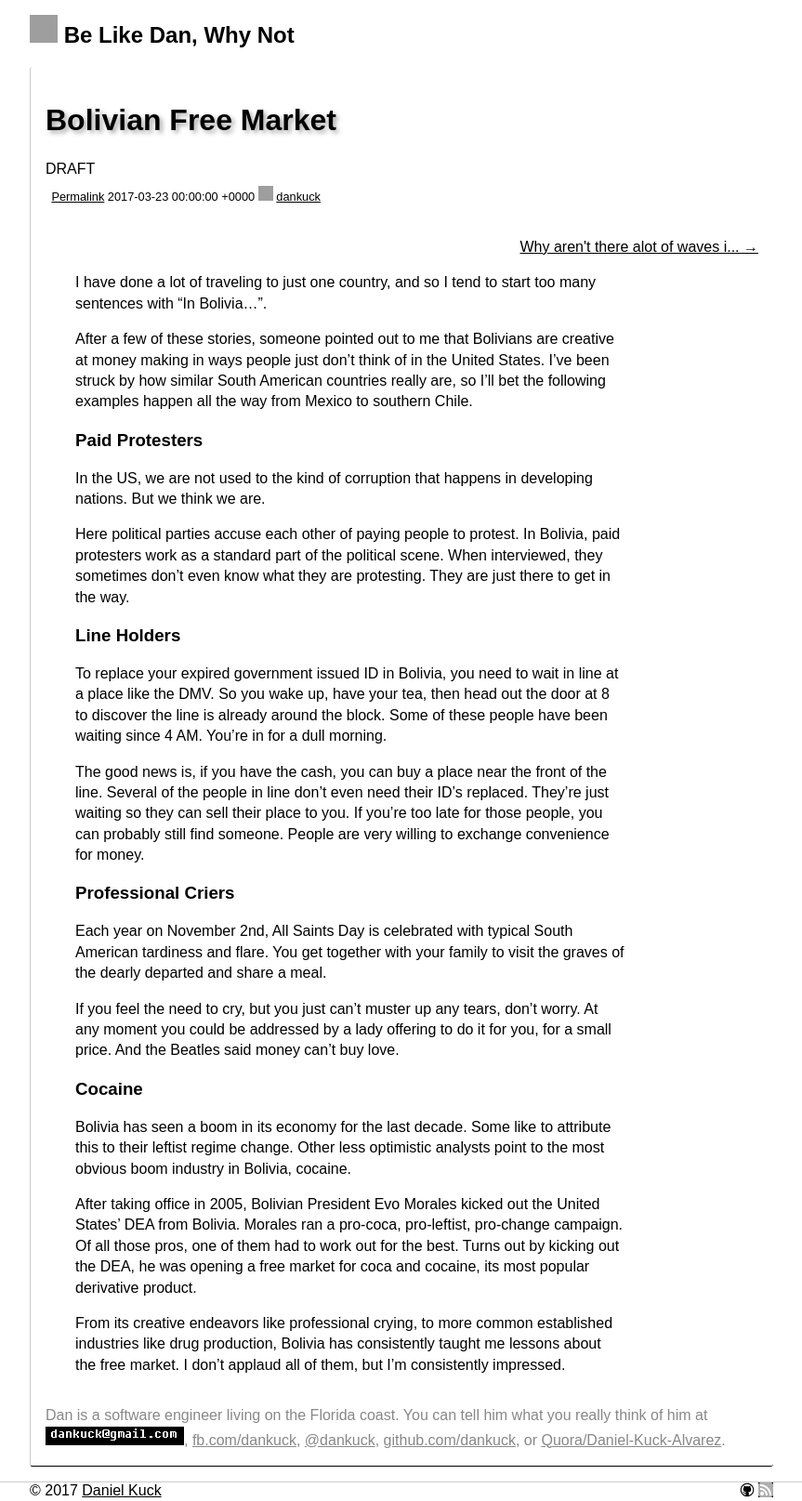
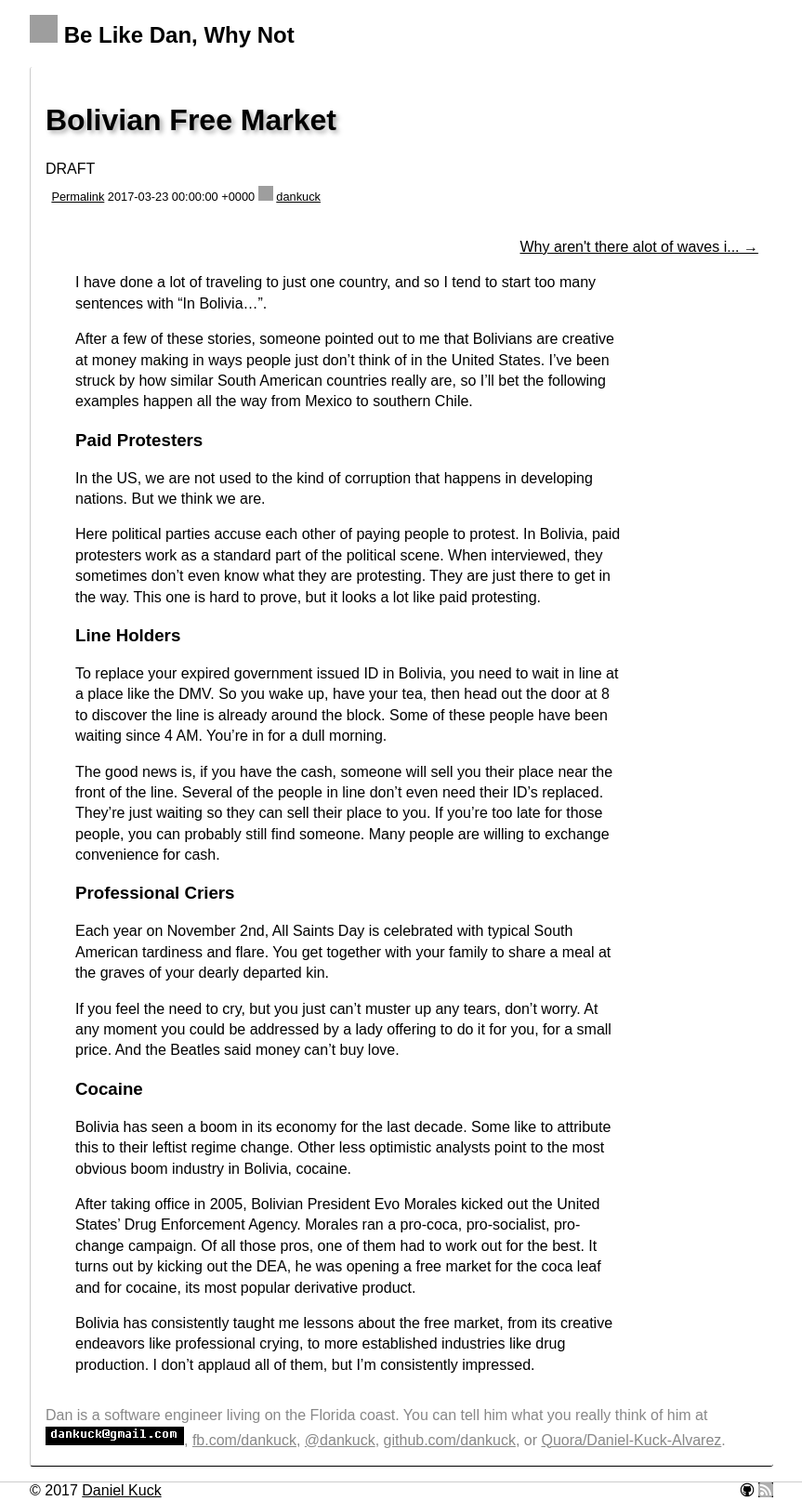
Before and after one commit to dankuck/dankuck.github.io, a Jekyll site: the page built from _posts/2017-03-23-bolivian-free-market.md, in a window 1280 px wide. Shown: the whole page at 93% size, without its empty margins (208-1071 px from the left). Built offline with Jekyll 4.4.1, drawn with Linux system fonts in a browser that asks for light colours; grey boxes are pictures that could not be loaded.

Commit message:
That's about perfect

```diff
--- a/_posts/2017-03-23-bolivian-free-market.md
+++ b/_posts/2017-03-23-bolivian-free-market.md
@@ -15,17 +15,17 @@ After a few of these stories, someone pointed out to me that Bolivians are creat
 
 In the US, we are not used to the kind of corruption that happens in developing nations. But we think we are.
 
-Here political parties accuse each other of paying people to protest. In Bolivia, paid protesters work as a standard part of the political scene. When interviewed, they sometimes don't even know what they are protesting. They are just there to get in the way.
+Here political parties accuse each other of paying people to protest. In Bolivia, paid protesters work as a standard part of the political scene. When interviewed, they sometimes don't even know what they are protesting. They are just there to get in the way. This one is hard to prove, but it looks a lot like paid protesting.
 
 ### Line Holders
 
 To replace your expired government issued ID in Bolivia, you need to wait in line at a place like the DMV. So you wake up, have your tea, then head out the door at 8 to discover the line is already around the block. Some of these people have been waiting since 4 AM. You're in for a dull morning.
 
-The good news is, if you have the cash, you can buy a place near the front of the line. Several of the people in line don't even need their ID's replaced. They're just waiting so they can sell their place to you. If you're too late for those people, you can probably still find someone. People are very willing to exchange convenience for money.
+The good news is, if you have the cash, someone will sell you their place near the front of the line. Several of the people in line don't even need their ID's replaced. They're just waiting so they can sell their place to you. If you're too late for those people, you can probably still find someone. Many people are willing to exchange convenience for cash.
 
 ### Professional Criers
 
-Each year on November 2nd, All Saints Day is celebrated with typical South American tardiness and flare. You get together with your family to visit the graves of the dearly departed and share a meal.
+Each year on November 2nd, All Saints Day is celebrated with typical South American tardiness and flare. You get together with your family to share a meal at the graves of your dearly departed kin.
 
 If you feel the need to cry, but you just can't muster up any tears, don't worry. At any moment you could be addressed by a lady offering to do it for you, for a small price. And the Beatles said money can't buy love.
 
@@ -33,6 +33,6 @@ If you feel the need to cry, but you just can't muster up any tears, don't worry
 
 Bolivia has seen a boom in its economy for the last decade. Some like to attribute this to their leftist regime change. Other less optimistic analysts point to the most obvious boom industry in Bolivia, cocaine.
 
-After taking office in 2005, Bolivian President Evo Morales kicked out the United States' DEA from Bolivia. Morales ran a pro-coca, pro-leftist, pro-change campaign. Of all those pros, one of them had to work out for the best. Turns out by kicking out the DEA, he was opening a free market for coca and cocaine, its most popular derivative product.
+After taking office in 2005, Bolivian President Evo Morales kicked out the United States' Drug Enforcement Agency. Morales ran a pro-coca, pro-socialist, pro-change campaign. Of all those pros, one of them had to work out for the best. It turns out by kicking out the DEA, he was opening a free market for the coca leaf and for cocaine, its most popular derivative product.
 
-From its creative endeavors like professional crying, to more common established industries like drug production, Bolivia has consistently taught me lessons about the free market. I don't applaud all of them, but I'm consistently impressed.
+Bolivia has consistently taught me lessons about the free market, from its creative endeavors like professional crying, to more established industries like drug production. I don't applaud all of them, but I'm consistently impressed.
```
